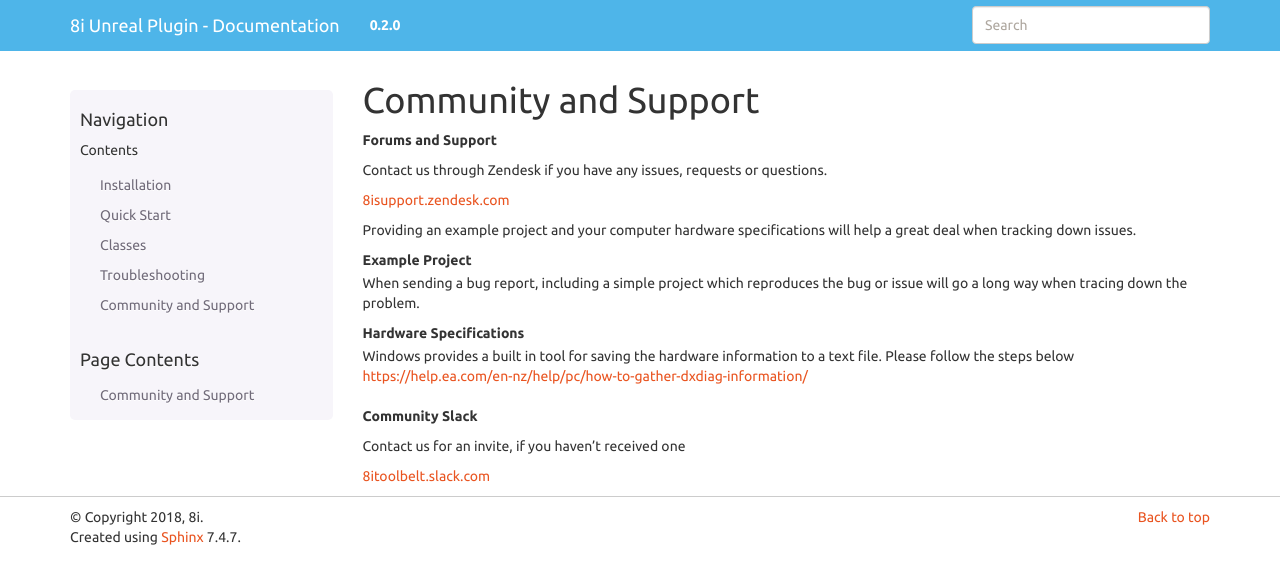
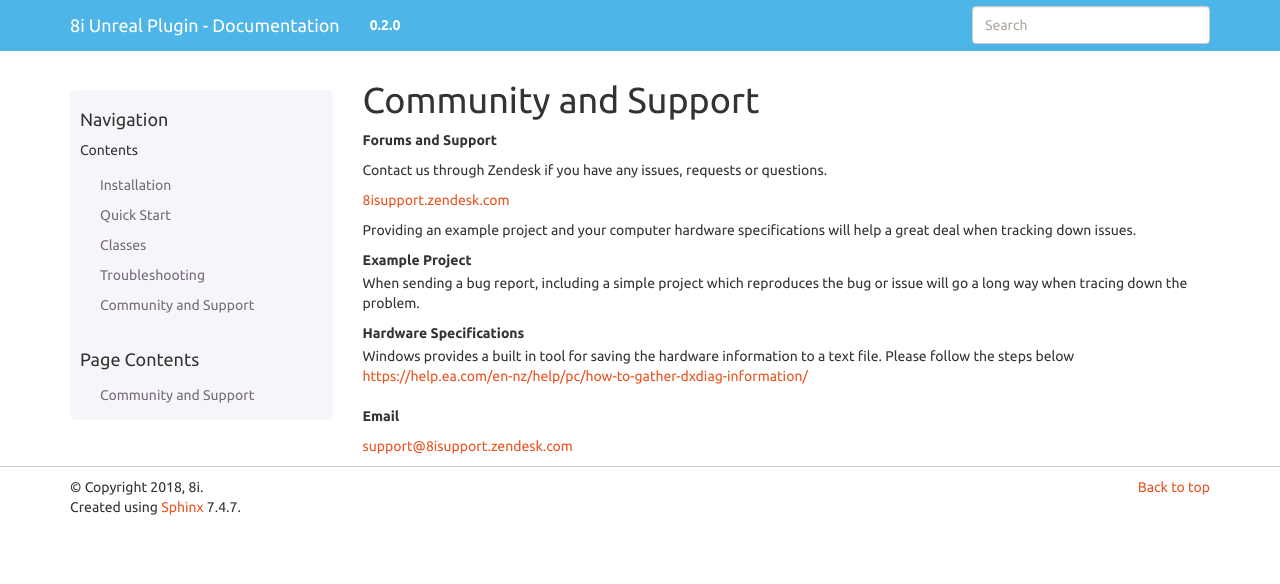
Before and after one commit to 8i/UnrealPlugin_Documentation_RTD, a Sphinx documentation site: the page built from docs/source/Support.rst, in a window 1280 px wide. Shown: the top 584 px of the page. Built offline with Sphinx 7.4.7, drawn with Linux system fonts in a browser that asks for light colours; pages that are not in the unit, such as notebooks, are missing from menus.

Commit message:
Removed slack support channel. Updated Zendesk email.

```diff
--- a/docs/source/Support.rst
+++ b/docs/source/Support.rst
@@ -18,9 +18,6 @@ Providing an example project and your computer hardware specifications will help
     Please follow the steps below
     https://help.ea.com/en-nz/help/pc/how-to-gather-dxdiag-information/
 
+**Email**
 
-**Community Slack**
-
-Contact us for an invite, if you haven’t received one
-
-`8itoolbelt.slack.com <https://8itoolbelt.slack.com/>`_
+`support@8isupport.zendesk.com <support@8isupport.zendesk.com/>`_
```
